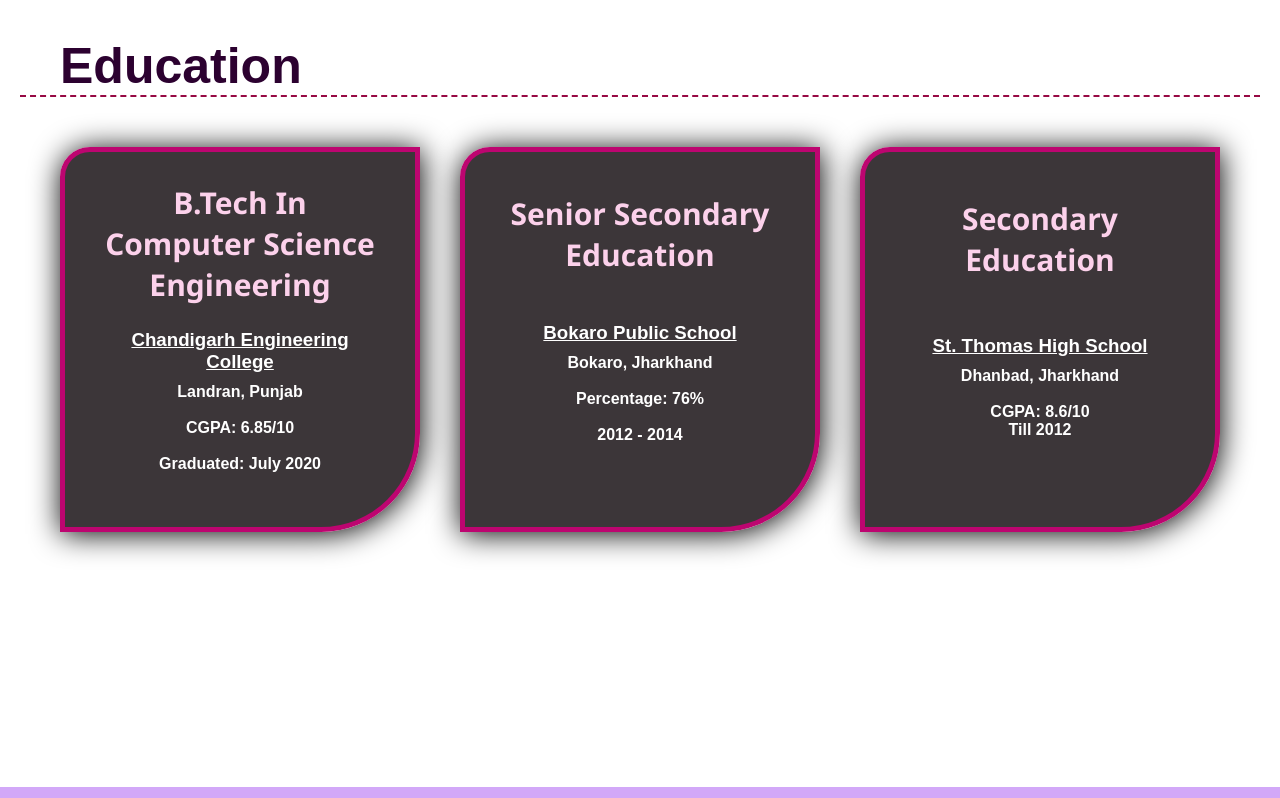
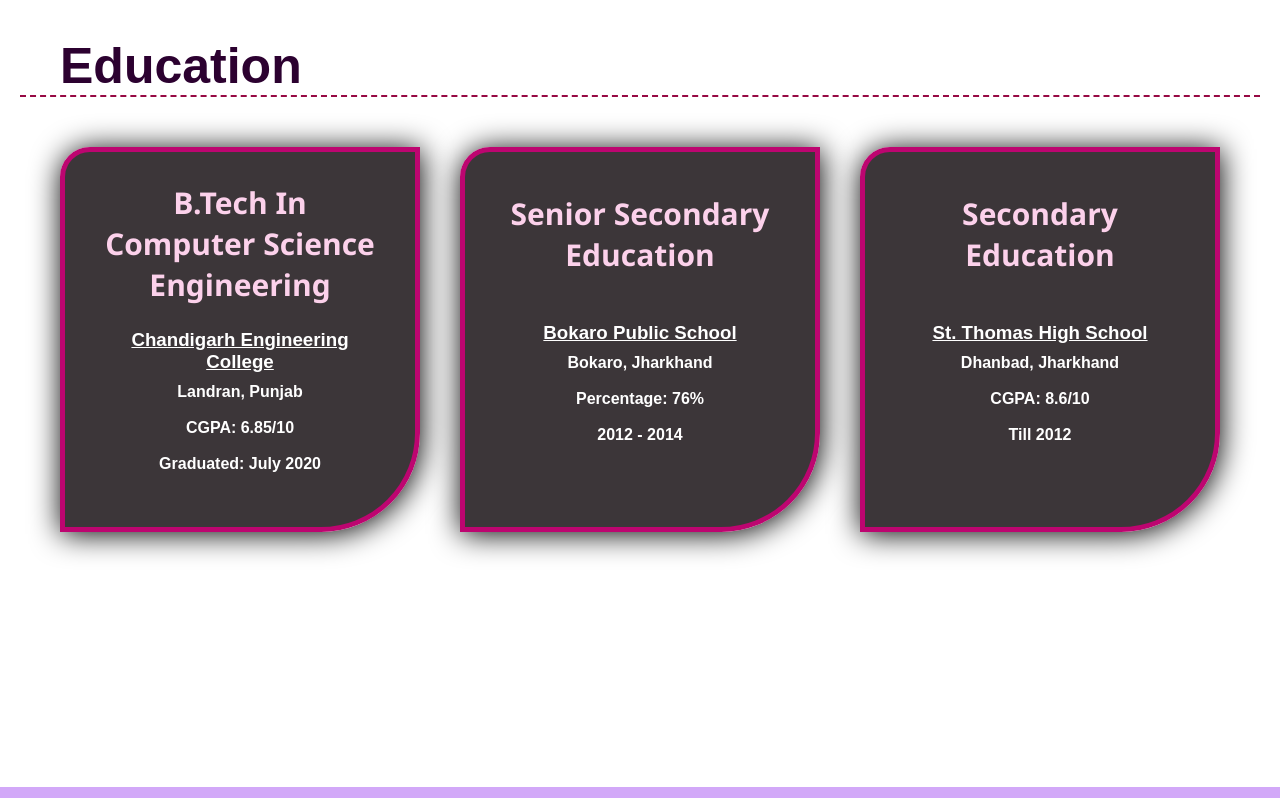
Before and after one commit to akashkr2122/Portfolio, a plain HTML site: page index.html in a window 1280 px wide. Shown: the part 1613-2411 px from the top of the page. Drawn offline with Linux system fonts and the light colour scheme.

Commit message:
Update index.html

```diff
--- a/index.html
+++ b/index.html
@@ -162,7 +162,7 @@
 
                     <h3>St. Thomas High School</h3>
                     <span> Dhanbad, Jharkhand</span><br>
-                    <span>CGPA: 8.6/10</span>
+                    <span>CGPA: 8.6/10</span><br>
                     <span>Till 2012</span><br>
                 </div>
             </div>
```
